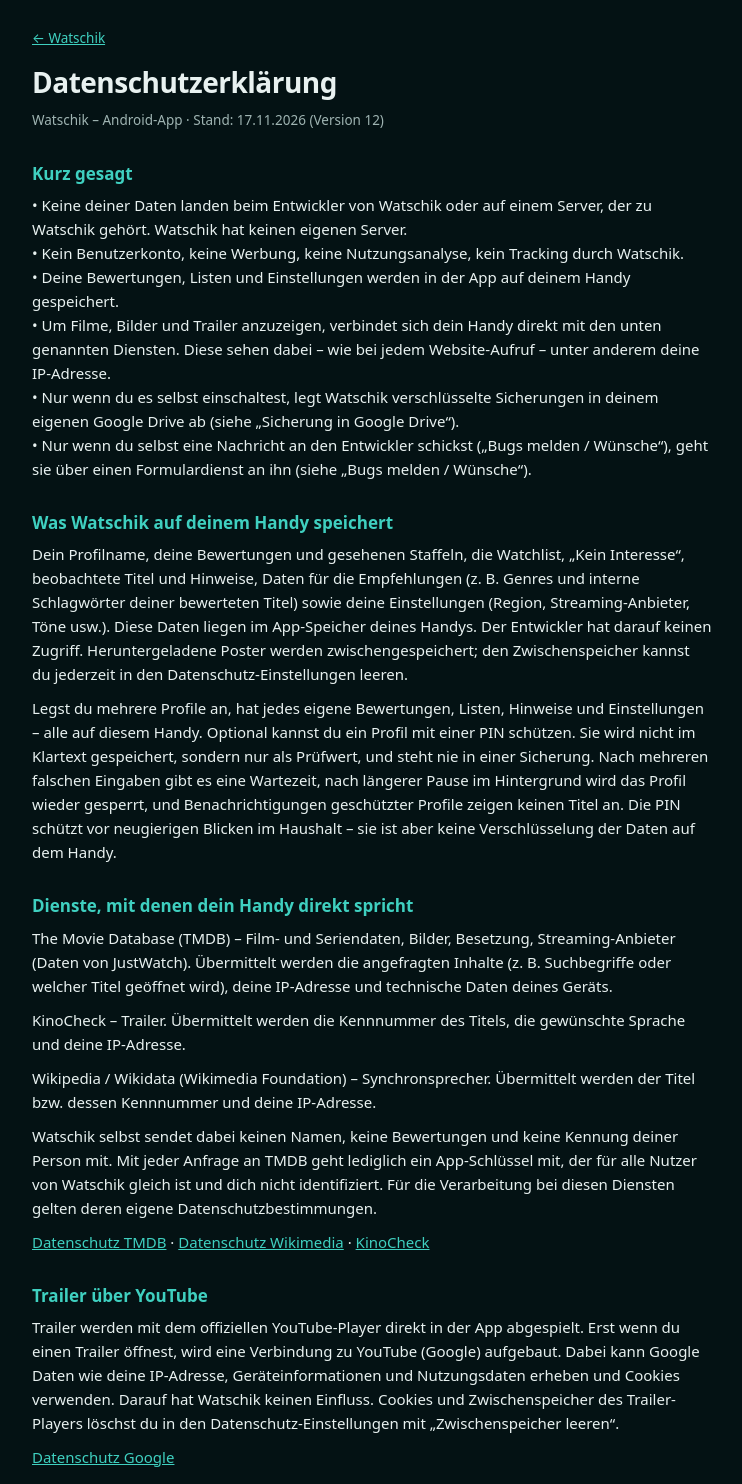
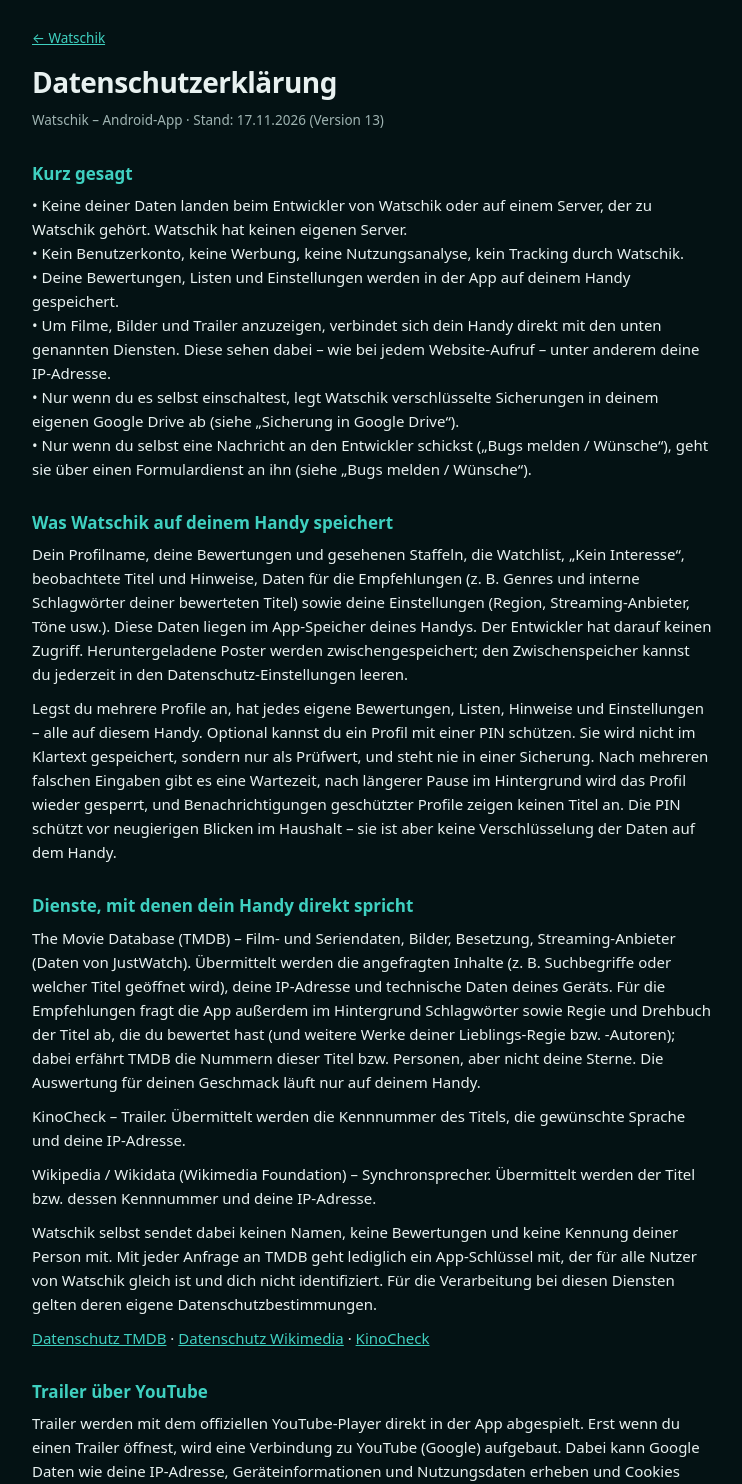
Before and after one commit to arthurtschik/Watschik, a plain HTML site: page datenschutz.html in a window 1280 px wide. Shown: the top 1484 px of the page, without its empty margins (268-1010 px from the left). Drawn offline with Linux system fonts and the light colour scheme.

Commit message:
Download-Seite und Hinweise aktualisiert

```diff
--- a/datenschutz.html
+++ b/datenschutz.html
@@ -27,7 +27,7 @@
 <main>
   <p class="back"><a href="./">&larr; Watschik</a></p>
   <h1>Datenschutzerklärung</h1>
-  <p class="stand">Watschik – Android-App &middot; Stand: 17.11.2026 (Version 12)</p>
+  <p class="stand">Watschik – Android-App &middot; Stand: 17.11.2026 (Version 13)</p>
   <section>
     <h2>Kurz gesagt</h2>
     <div>
@@ -49,7 +49,7 @@
   <section>
     <h2>Dienste, mit denen dein Handy direkt spricht</h2>
     <div>
-        <p>The Movie Database (TMDB) – Film- und Seriendaten, Bilder, Besetzung, Streaming-Anbieter (Daten von JustWatch). Übermittelt werden die angefragten Inhalte (z. B. Suchbegriffe oder welcher Titel geöffnet wird), deine IP-Adresse und technische Daten deines Geräts.</p>
+        <p>The Movie Database (TMDB) – Film- und Seriendaten, Bilder, Besetzung, Streaming-Anbieter (Daten von JustWatch). Übermittelt werden die angefragten Inhalte (z. B. Suchbegriffe oder welcher Titel geöffnet wird), deine IP-Adresse und technische Daten deines Geräts. Für die Empfehlungen fragt die App außerdem im Hintergrund Schlagwörter sowie Regie und Drehbuch der Titel ab, die du bewertet hast (und weitere Werke deiner Lieblings-Regie bzw. -Autoren); dabei erfährt TMDB die Nummern dieser Titel bzw. Personen, aber nicht deine Sterne. Die Auswertung für deinen Geschmack läuft nur auf deinem Handy.</p>
         <p>KinoCheck – Trailer. Übermittelt werden die Kennnummer des Titels, die gewünschte Sprache und deine IP-Adresse.</p>
         <p>Wikipedia / Wikidata (Wikimedia Foundation) – Synchronsprecher. Übermittelt werden der Titel bzw. dessen Kennnummer und deine IP-Adresse.</p>
         <p>Watschik selbst sendet dabei keinen Namen, keine Bewertungen und keine Kennung deiner Person mit. Mit jeder Anfrage an TMDB geht lediglich ein App-Schlüssel mit, der für alle Nutzer von Watschik gleich ist und dich nicht identifiziert. Für die Verarbeitung bei diesen Diensten gelten deren eigene Datenschutzbestimmungen.</p>
```
